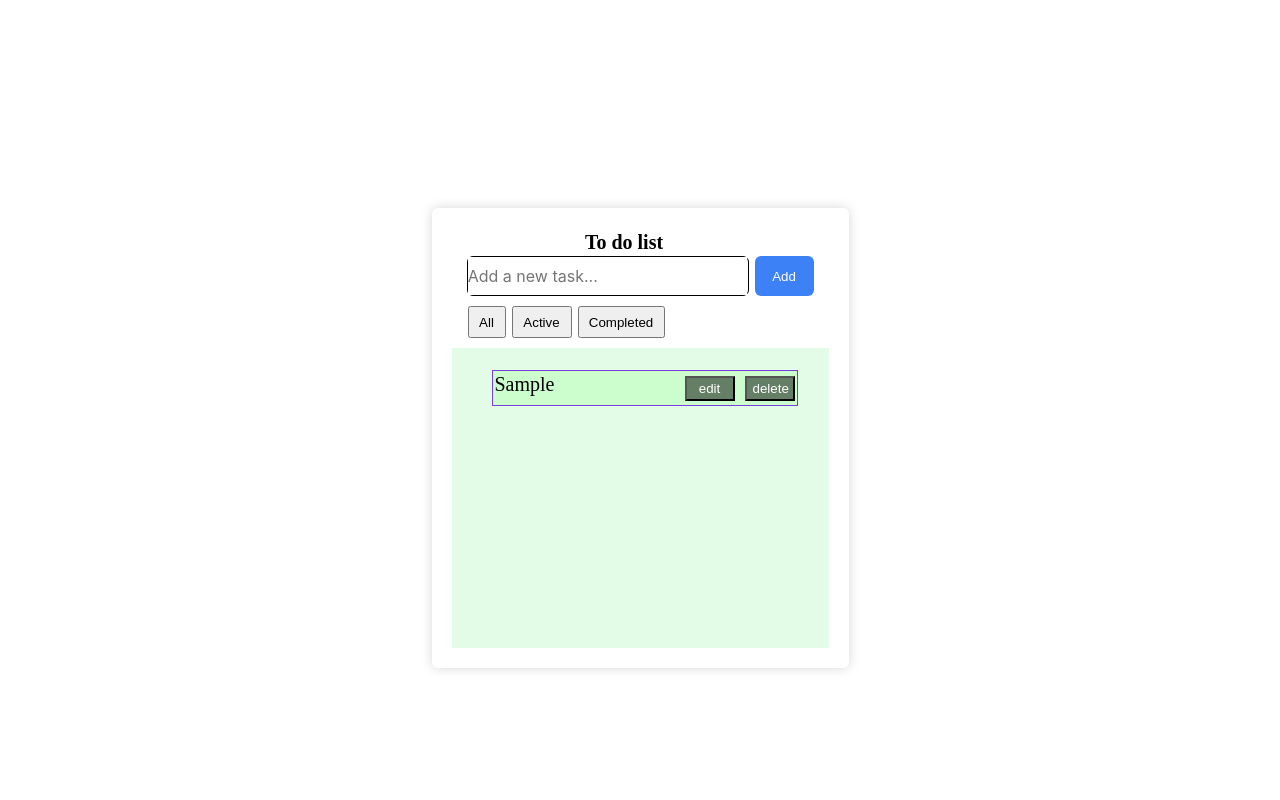
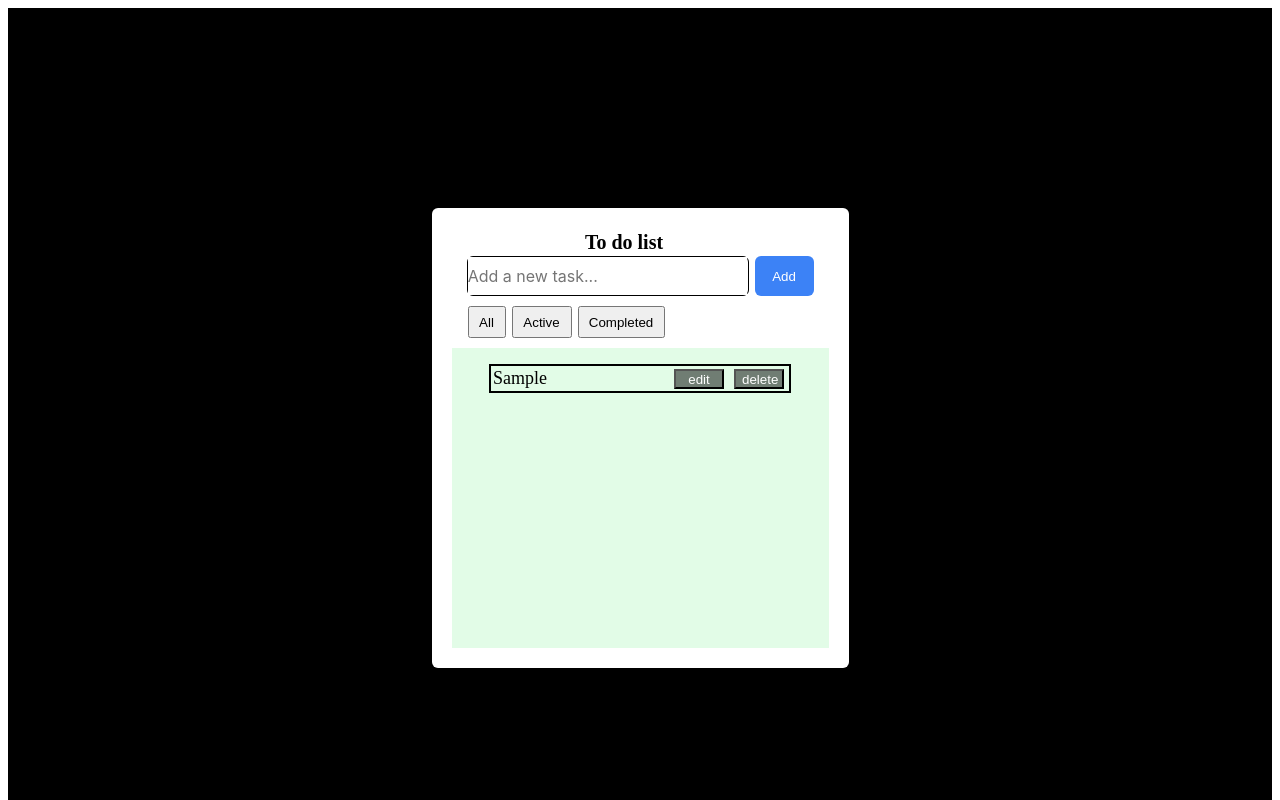
Before and after one commit to URSA0112/To-do-list, a Next.js app in the folder to-do-list/: page / in a window 1280 px wide. Both pictures are taken after typing "Sample" into the empty fields and a click on the button "Add". Shown: the top 800 px of the page. Built offline with nearby package versions, Linux system fonts and the light colour scheme.

Commit message:
edit button function done

```diff
--- a/to-do-list/src/app/globals.css
+++ b/to-do-list/src/app/globals.css
@@ -1,6 +1,6 @@
 .pages {
   margin: 0;
-
+  background-color: black;
   width: 100%;
   height: 100vh;
   padding-top: 200px;
@@ -33,7 +33,6 @@
   display: flex;
   justify-content: center;
   align-items: center;
-
 }
 
 .input-container {
@@ -102,52 +101,44 @@ input {
   align-items: center;
 }
 
-
 .lists {
   background-color: rgba(160, 245, 176, 0.3);
   display: flex;
+  align-items: center;
   flex-direction: column;
   width: 100%;
   height: 300px;
-
 }
 
-/* .eachlist {
-  background-color: rgba(77, 154, 255, 0.3);
-  width: 100%;
+.eachlist {
+  width: 300px;
   height: auto;
   justify-self: center;
   border: 1px, solid, black;
   display: flex;
-  flex-direction: column;
-  gap: 5px;
-
-
-} */
-
-li {
-  background-color: rgba(87, 253, 68, 0.16);
-  width: 300px;
-  height: 30px;
-  border: 1px, solid, rgb(123, 61, 224);
-  font-size: 20px;
-  padding: 2px;
-  margin-top: 6px;
-  display: flex;
+  align-items: center;
   justify-content: space-between;
 }
 
+li {
+  font-size: 18px;
+  padding: 2px;
+  display: flex;
+}
+
 .listbuttons-container {
+  position: relative;
+  right: 5px;
   display: flex;
   gap: 10px;
-
 }
 
 .listbutton {
   width: 50px;
-  height: 25px;
-  margin: auto;
+  height: 20px;
   background-color: rgba(0, 0, 0, 0.5);
-
   color: #ffffff;
 }
+ul {
+  padding: 0;
+}
--- a/to-do-list/src/app/page.js
+++ b/to-do-list/src/app/page.js
@@ -15,34 +15,40 @@ export default function Home() {
   const change = (event) => setInputtext(event.target.value);
   const [savedata, setSavedata] = useState([]);
 
-  const list = (savedata.map((each,index) => {
-  return <li key={each.id} >{each.text}
-    <div className="listbuttons-container">
-      <button className="listbutton" onClick={()=>listEdit(index)} >edit</button>
-      <button className="listbutton" onClick={()=>listDelete(index)} >delete</button>
-    </div></li>}))
-
-const data = savedata
+  const list = savedata.map((each, index) => {
+    return (
+      <div className="eachlist">
+        <li key={each.id}>{each.text}</li>{" "}
+        <div className="listbuttons-container">
+          <button className="listbutton" onClick={() => listEdit(index)}>
+            edit
+          </button>
+          <button className="listbutton" onClick={() => listDelete(index)}>
+            delete
+          </button>
+        </div>
+      </div>
+    );
+  });
 
   function addnewinput() {
     if (inputtext)
-      setSavedata((savedata) => [...savedata, { text: inputtext, id: Date.now(), done: false, }])
-    setInputtext("")
+      setSavedata((savedata) => [
+        ...savedata,
+        { text: inputtext, id: Date.now(), done: false },
+      ]);
+    setInputtext("");
   }
 
   function listEdit(index) {
-    const newText = prompt("Edit your task:", savedata[index].text); // Ask user for new text
-
-    if (newText !== null) { // If user didn't cancel
-      const updatedTasks = [...savedata]; // Copy the current tasks
-      updatedTasks[index].text = newText; // Update the specific task text
-      setSavedata(updatedTasks); // Set the updated array to state
-    }
+    const newSavedata = [...savedata];
+    const updatedlist = prompt("EDIT YOUR LIST", newSavedata[index].text);
+    if (updatedlist || updatedlist !== null)
+      newSavedata[index].text = updatedlist;
+    setSavedata(newSavedata);
   }
 
-  function listDelete() {
-
-  }
+  function listDelete() {}
   return (
     <div className="pages">
       <div className="to-do-list-container">
```
